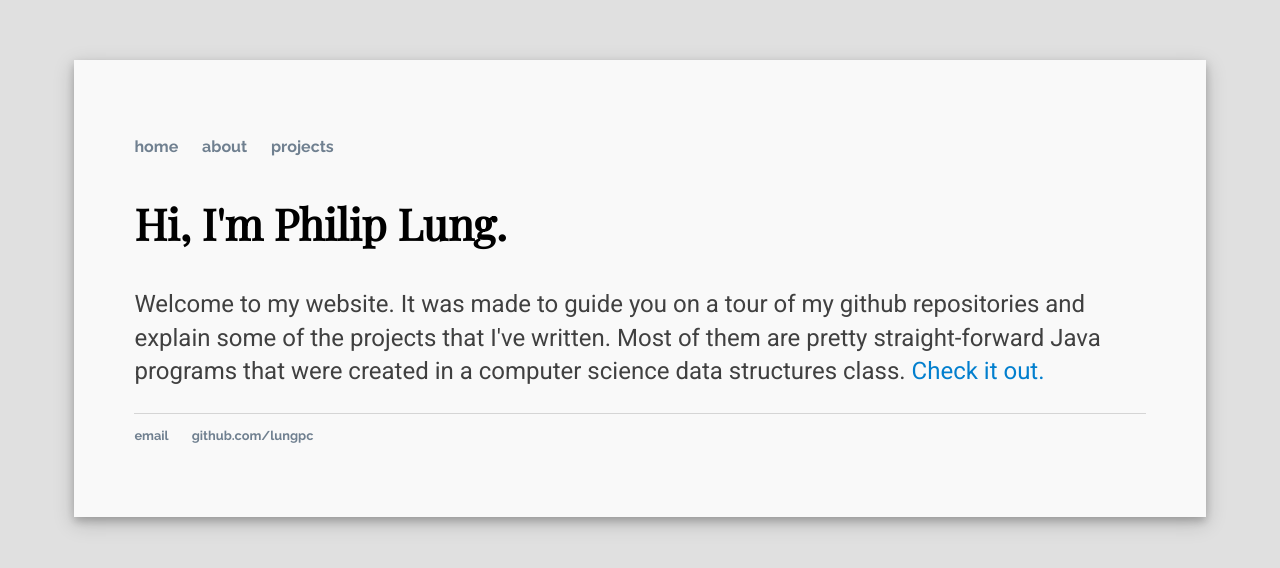
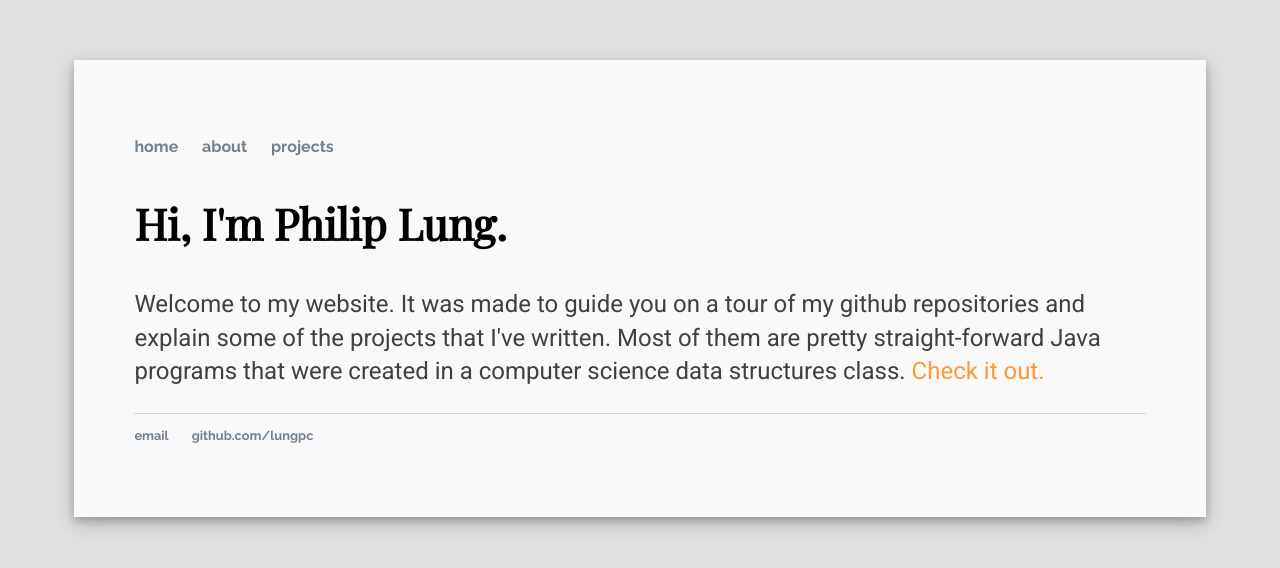
Before and after one commit to lungpc/lungpc.github.io, a Jekyll site: the page built from index.html, in a window 1280 px wide. Shown: the top 568 px of the page. Built offline with Jekyll 4.4.1, drawn with Linux system fonts in a browser that asks for light colours; some web fonts are replaced.

Commit message:
Update style.css

```diff
--- a/css/style.css
+++ b/css/style.css
@@ -44,8 +44,8 @@ nav a, footer a {
 /* All anchors not in the nav bar or footer */
 a {
     text-decoration: none;
-    /* light gray-blue color */
-    color: rgb(2, 127, 206);
+    /* light orange color */
+    color: #ff9933;
 }
 
 /* Links turn black when mouse hovers over them. */
```
